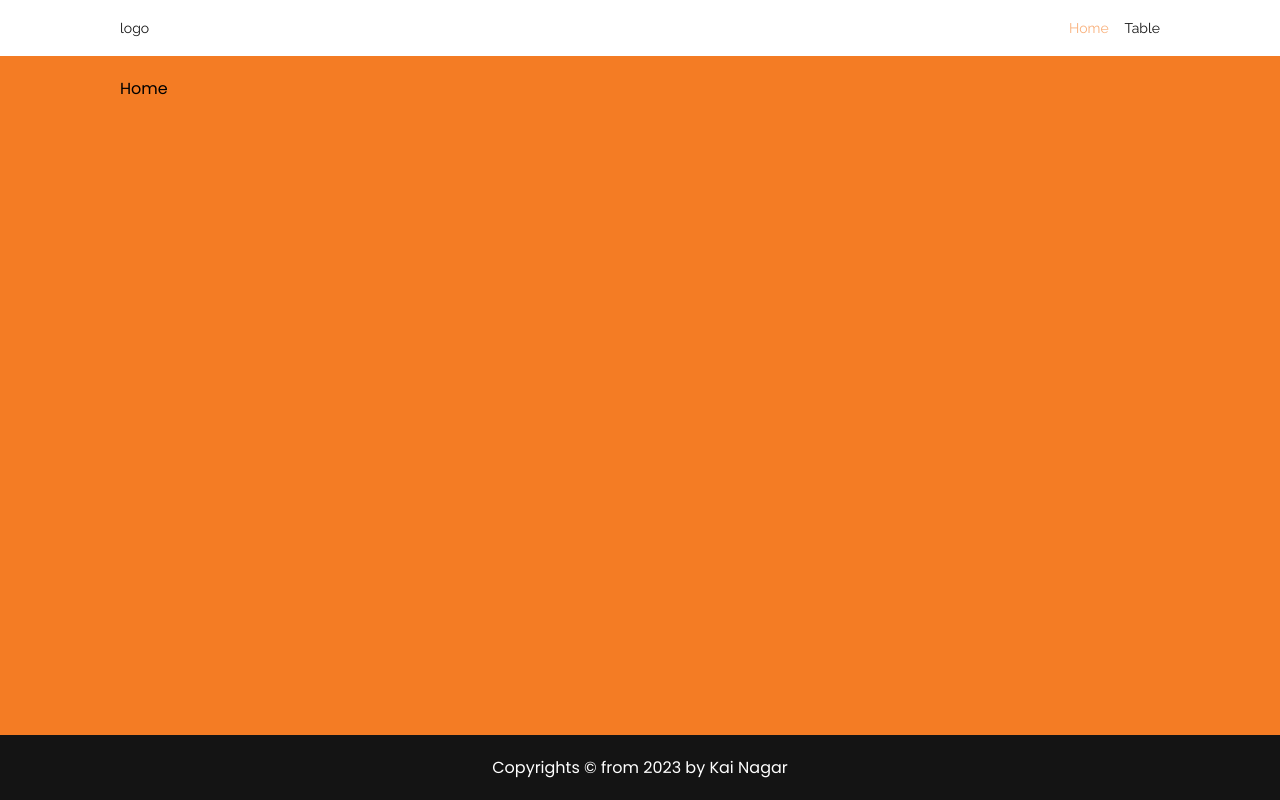
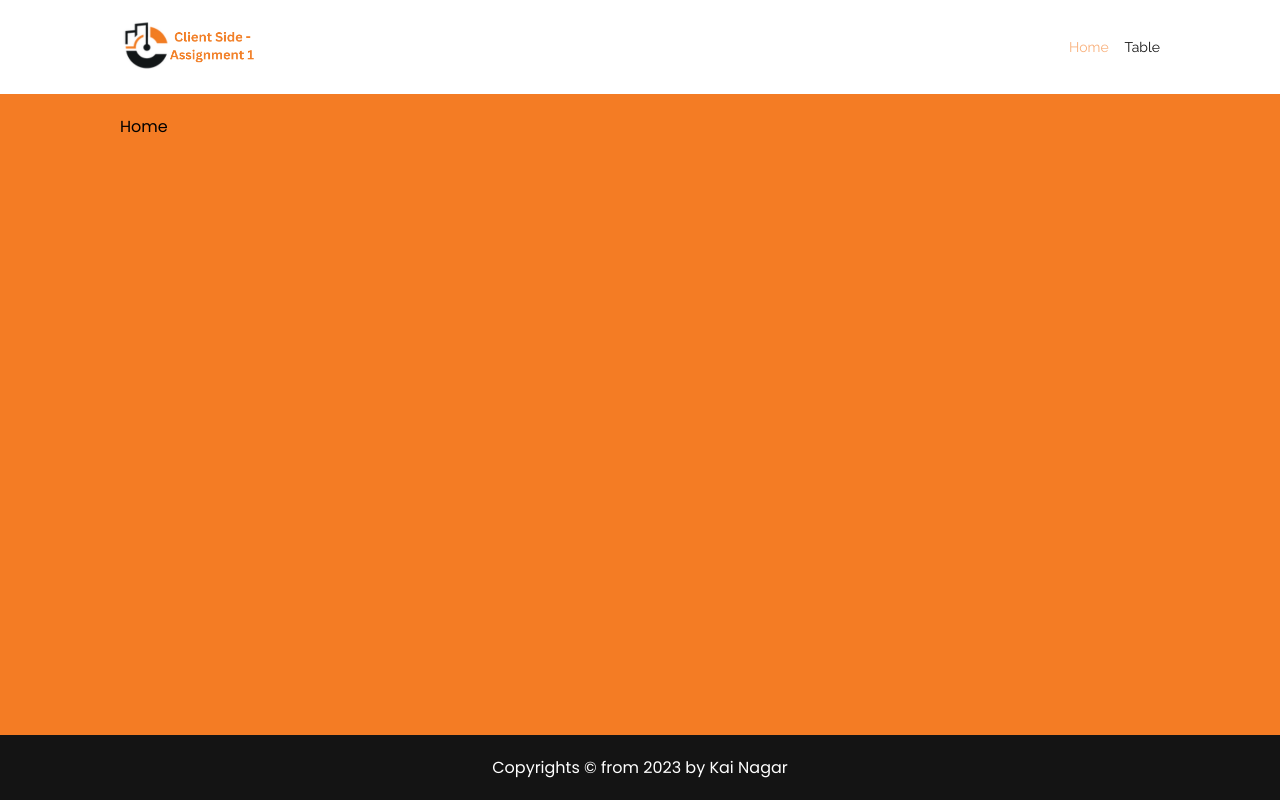
Before and after one commit to KaiNagar/TableDataUX-UI, a React (Create React App) app: page / in a window 1280 px wide. Built offline with nearby package versions, Linux system fonts and the light colour scheme.

Commit message:
imported logo into header

```diff
--- a/src/cmps/AppHeader.jsx
+++ b/src/cmps/AppHeader.jsx
@@ -1,10 +1,11 @@
 import { NavLink } from 'react-router-dom'
+import logo from '../assets/imgs/First Assigment1logo.png'
 
 export const AppHeader = () => {
   return (
     <section className='app-header-constainer '>
       <div className='app-header layout flex align-center space-between'>
-        <div className='logo'>logo</div>
+        <div className='logo'><img src={logo} alt="" /></div>
         <div className='navigation'>
           <NavLink className='header-link' to='/'>
             Home
```
